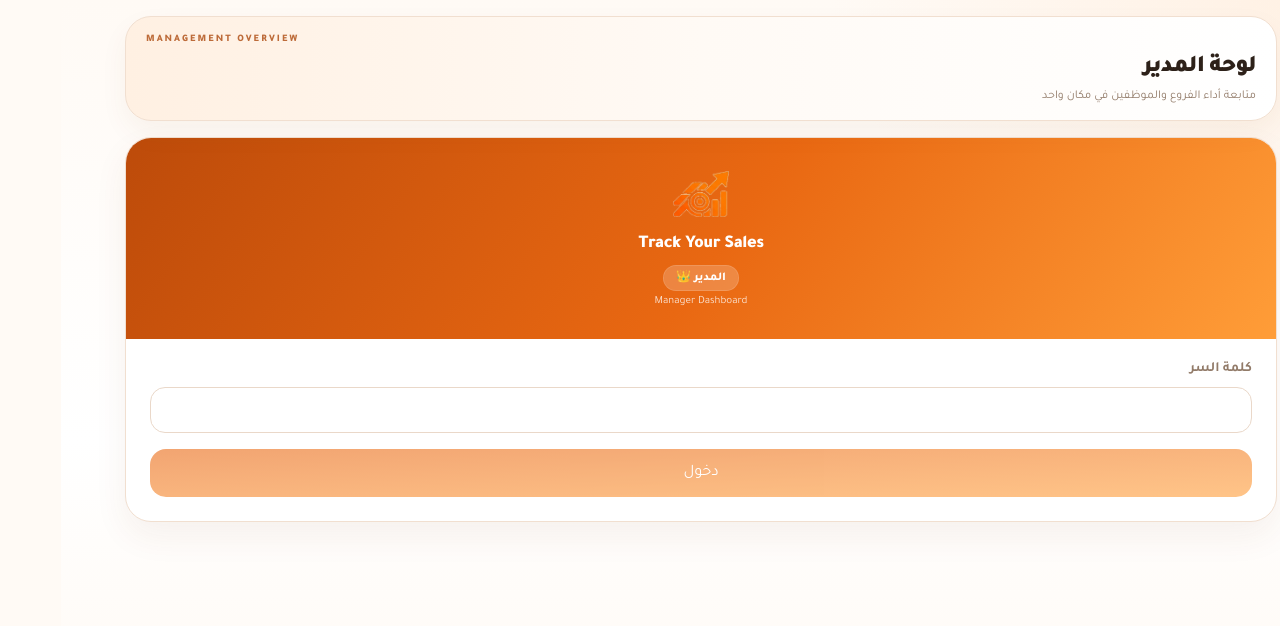
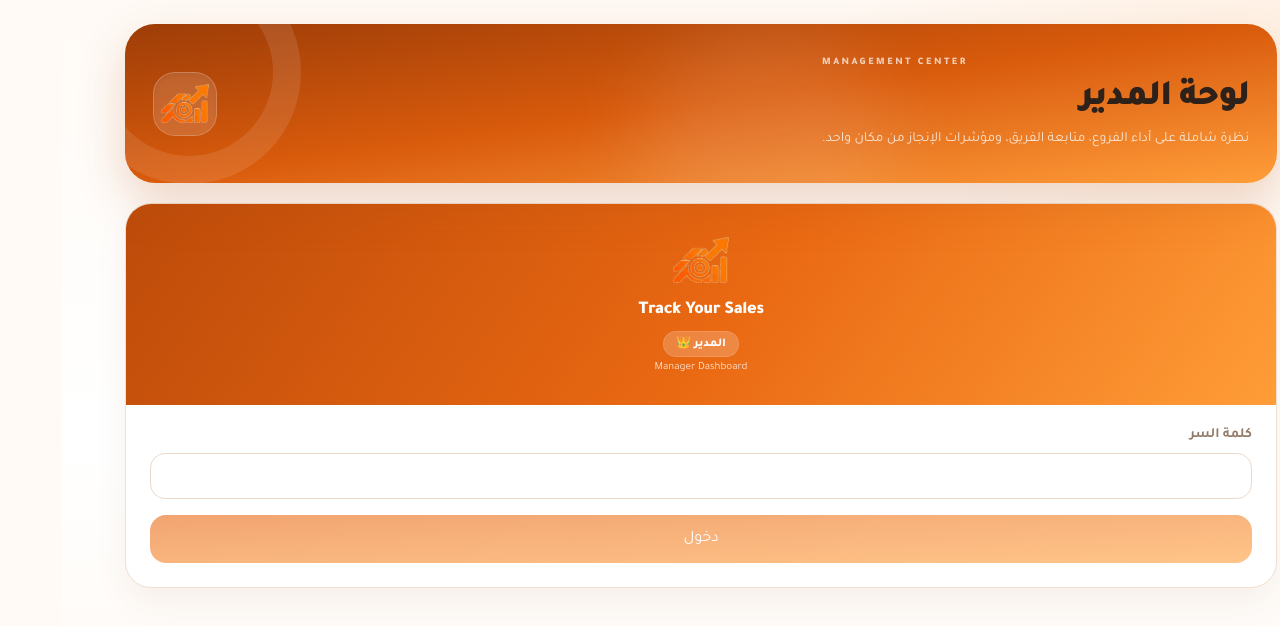
Before and after one commit to mahmoudkhairyy-cell/track-your-sales, a Next.js app: page /track-your-sales/manager in a window 1280 px wide. Shown: the top 626 px of the page. Built offline with nearby package versions, Linux system fonts and the light colour scheme.

Commit message:
Redesign manager dashboard visual hierarchy

```diff
--- a/src/app/manager/page.tsx
+++ b/src/app/manager/page.tsx
@@ -302,7 +302,7 @@ export default function ManagerPage() {
     const staleClass = days >= 3 ? "bg-red-100 text-red-700" : days >= 1 ? "bg-amber-100 text-amber-800" : "";
     const percent = Math.round(row.payload.overall ?? 0);
     return (
-      <article key={row.branch_id} className="rounded-[24px] bg-white p-4 shadow-sm ring-1 ring-[#f1dfd0]/70">
+      <article key={row.branch_id} className="rounded-[26px] bg-white/95 p-4 shadow-[0_10px_28px_rgba(126,65,24,0.06)] ring-1 ring-[#f1dfd0]/70">
         <button type="button" onClick={() => setOpenId(open ? null : row.branch_id)} className="flex w-full items-center justify-between gap-3 text-right">
           <div>
             <h3 className="font-black">{row.employee_name}</h3>
@@ -377,16 +377,38 @@ export default function ManagerPage() {
     );
   }
 
+  const branchGroups = groupByBranch(allRows);
+  const dashboardAverage = branchGroups.length
+    ? branchGroups.reduce((sum, [, group]) => sum + groupAverage(group), 0) / branchGroups.length
+    : 0;
+  const activeToday = allRows.filter((r) => (r.payload.entries ?? []).some((e) => e.date === cairoISODate())).length;
+
   return (
-    <main className="tys-page tys-page-manager min-h-screen bg-[#fffaf5] p-4 text-[#2d2119]" dir="rtl">
-      <div className="mx-auto max-w-6xl space-y-4">
-        <div className="relative overflow-hidden rounded-[26px] border border-[#f1dfd0] bg-gradient-to-l from-white via-[#fffaf5] to-[#fff0e2] px-5 py-4 shadow-[0_12px_28px_rgba(126,65,24,0.055)]">
-          <p className="text-[10px] font-black tracking-[0.2em] text-[#bd6b39]" dir="ltr">MANAGEMENT OVERVIEW</p>
-          <h1 className="mt-1 text-2xl font-black tracking-tight text-[#2d2119]">لوحة المدير</h1>
-          <p className="mt-1 text-xs text-[#927b69]">متابعة أداء الفروع والموظفين في مكان واحد</p>
+    <main className="tys-page tys-page-manager min-h-screen bg-[radial-gradient(ellipse_at_top_right,_#ffe8d4_0%,_transparent_38%),linear-gradient(180deg,#fffaf5_0%,#fff6ed_48%,#fffaf7_100%)] px-3 py-4 text-[#38251a] sm:px-5 sm:py-6" dir="rtl">
+      <div className="mx-auto max-w-6xl space-y-5">
+        <div className="relative isolate overflow-hidden rounded-[30px] bg-gradient-to-br from-[#9e3d08] via-[#d95b0c] to-[#ff9d38] px-5 py-6 text-white shadow-[0_20px_48px_rgba(173,75,13,0.22)] sm:px-7 sm:py-8">
+          <div className="pointer-events-none absolute -left-12 -top-16 h-56 w-56 rounded-full border-[28px] border-white/10" />
+          <div className="pointer-events-none absolute -bottom-24 right-1/3 h-64 w-64 rounded-full bg-white/10 blur-2xl" />
+          <div className="relative flex flex-wrap items-center justify-between gap-4">
+            <div>
+              <p className="text-[10px] font-black tracking-[0.24em] text-white/70" dir="ltr">MANAGEMENT CENTER</p>
+              <h1 className="mt-2 text-3xl font-black tracking-tight sm:text-4xl">لوحة المدير</h1>
+              <p className="mt-2 max-w-xl text-sm leading-6 text-white/80">نظرة شاملة على أداء الفروع، متابعة الفريق، ومؤشرات الإنجاز من مكان واحد.</p>
+            </div>
+            <div className="flex h-16 w-16 items-center justify-center rounded-[22px] border border-white/20 bg-white/15 shadow-inner backdrop-blur-sm">
+              <img src="/track-your-sales/logo-mark.png" alt="" className="h-12 w-12 object-contain" />
+            </div>
+          </div>
+          {rows !== null ? (
+            <div className="relative mt-6 grid grid-cols-3 gap-2 sm:gap-3">
+              <div className="rounded-2xl border border-white/15 bg-white/10 px-3 py-3 backdrop-blur-sm"><p className="text-[10px] font-bold text-white/70">الفروع</p><p className="mt-1 text-2xl font-black tabular-nums">{branchGroups.length}</p></div>
+              <div className="rounded-2xl border border-white/15 bg-white/10 px-3 py-3 backdrop-blur-sm"><p className="text-[10px] font-bold text-white/70">الموظفين</p><p className="mt-1 text-2xl font-black tabular-nums">{allRows.length}</p></div>
+              <div className="rounded-2xl border border-white/15 bg-white/10 px-3 py-3 backdrop-blur-sm"><p className="text-[10px] font-bold text-white/70">متوسط الأداء</p><p className="mt-1 text-2xl font-black tabular-nums">{Math.round(dashboardAverage)}%</p></div>
+            </div>
+          ) : null}
         </div>
         {rows !== null ? (
-          <div className="flex items-center justify-between rounded-[24px] border border-[#f1dfd0] border-t-4 border-t-[#e96812] bg-white p-4 text-[#2d2119] shadow-sm">
+          <div className="flex items-center justify-between rounded-[26px] border border-white/80 bg-white/90 p-4 text-[#2d2119] shadow-[0_10px_28px_rgba(126,65,24,0.07)] ring-1 ring-[#f1dfd0]/70 backdrop-blur-sm">
             <div className="flex items-center gap-3">
               <img src="/track-your-sales/logo-mark.png" alt="" className="h-10 w-10 object-contain" />
               <div>
@@ -552,10 +574,10 @@ export default function ManagerPage() {
                             key={branchName}
                             type="button"
                             onClick={() => setView(`b:${branchName}`)}
-                            className="group flex w-full items-center justify-between gap-3 rounded-[24px] border border-[#f1dfd0] bg-white p-4 text-right shadow-[0_8px_22px_rgba(126,65,24,0.045)] transition duration-200 hover:-translate-y-0.5 hover:border-[#edc4a4] hover:shadow-[0_14px_28px_rgba(126,65,24,0.08)]"
+                            className="group relative flex w-full items-center justify-between gap-3 overflow-hidden rounded-[26px] border border-white bg-white/95 p-5 text-right shadow-[0_12px_30px_rgba(126,65,24,0.07)] ring-1 ring-[#f1dfd0]/70 transition duration-200 hover:-translate-y-1 hover:ring-[#edb184] hover:shadow-[0_18px_36px_rgba(126,65,24,0.12)]"
                           >
                             <div>
-                              <p className="font-black" dir="ltr">{branchName}</p>
+                              <p className="font-black text-base text-[#38251a]" dir="ltr">{branchName}</p>
                               <p className="text-xs text-[#927b69]">{group.length} موظف</p>
                               <div className="mt-1"><TrackBadge percent={avg} expected={groupExpected(group)} /></div>
                             </div>
```
